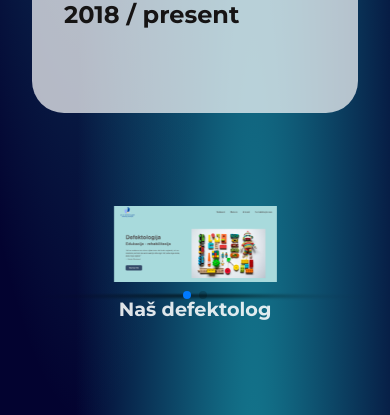
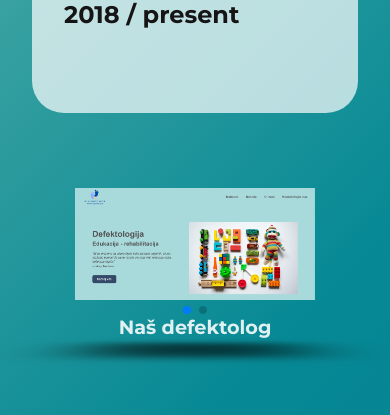
Before and after one commit to MMRedFloyd/mirza-mujkic, a React (Vite) app: page / in a window 390 px wide. Shown: the part 3993-4408 px from the top of the page. Built offline with nearby package versions, Linux system fonts and the light colour scheme.

Commit message:
small changes

```diff
--- a/package.json
+++ b/package.json
@@ -12,11 +12,11 @@
   "dependencies": {
     "framer-motion": "^10.16.4",
     "hamburger-react": "^2.5.0",
+    "particles.js": "^2.0.0",
     "react": "^18.2.0",
     "react-dom": "^18.2.0",
     "react-scroll-into-view": "^2.0.2",
     "swiper": "^10.3.1"
-
   },
   "devDependencies": {
     "@types/react": "^18.2.15",
--- a/src/Components/NavigationBar.module.css
+++ b/src/Components/NavigationBar.module.css
@@ -59,15 +59,19 @@
   }
 
   .ullistMobile {
-    background: linear-gradient(
+    /* background: linear-gradient(
       315deg,
       rgba(4, 46, 82, 0.7) 24%,
       rgba(32, 67, 205, 1) 36%,
       rgba(11, 33, 113, 0.3) 47%,
       rgba(21, 54, 181, 1) 60%,
       rgba(3, 42, 75, 1) 87%
-    );
-    backdrop-filter: blur(10px);
+    ); */
+
+    background: linear-gradient(135deg, #0f4881, #50aca6, #068995);
+    background-size: 200% 200%;
+
+    animation: gradientAnimation 10s ease infinite;
 
     position: absolute;
     top: 0;
@@ -90,6 +94,18 @@
     pointer-events: none;
   }
 
+  @keyframes gradientAnimation {
+    0% {
+      background-position: 0% 50%;
+    }
+    50% {
+      background-position: 100% 50%;
+    }
+    100% {
+      background-position: 0% 50%;
+    }
+  }
+
   .active {
     pointer-events: auto;
     visibility: visible;
--- a/src/index.css
+++ b/src/index.css
@@ -9,6 +9,35 @@ body {
   overflow-x: hidden;
   padding: 0 2rem 2rem 2rem;
   position: relative;
+
+  background: linear-gradient(
+    135deg,
+    #0f4881 0%,
+    #0f4881 40%,
+    #50aca6 45%,
+    #50aca6 46%,
+    #068995 50%,
+    #50aca6 55%,
+    #50aca6 56%,
+    #068995 60%,
+    #0f4881 75%
+  );
+
+  /* background: linear-gradient(135deg, #264a7cc7, #098490, #034643, #10655a); */
+  background-size: 400% 400%; /* For smooth animation */
+  animation: gradientAnimation 50s ease infinite;
+}
+
+@keyframes gradientAnimation {
+  0% {
+    background-position: 0% 50%;
+  }
+  50% {
+    background-position: 100% 50%;
+  }
+  100% {
+    background-position: 0% 50%;
+  }
 }
 
 .swiper-slide {
@@ -25,14 +54,14 @@ body {
 
   color: rgba(255, 255, 255, 0.87);
 
-  background-color: hsla(240, 90%, 10%, 1);
+  /* background-color: hsla(240, 90%, 10%, 1);
   background-image: radial-gradient(
       at 97% 4%,
       hsla(220, 81%, 62%, 1) 0px,
       transparent 50%
     ),
     radial-gradient(at 22% 42%, hsla(188, 66%, 40%, 1) 0px, transparent 50%),
-    radial-gradient(at 65% 90%, hsla(190, 76%, 33%, 1) 0px, transparent 50%);
+    radial-gradient(at 65% 90%, hsla(190, 76%, 33%, 1) 0px, transparent 50%); */
 
   font-synthesis: none;
   text-rendering: optimizeLegibility;
@@ -61,28 +90,32 @@ body {
 
 @media (max-width: 58em) {
   .swiper-pagination-bullets.swiper-pagination-horizontal {
-    bottom: 100px;
+    bottom: 83px;
   }
 
   .swiper-cube .swiper-cube-shadow {
-    bottom: 115px;
+    bottom: 24px;
   }
 }
 
 @media (max-width: 56em) {
   .swiper-pagination-bullets.swiper-pagination-horizontal {
-    bottom: 100px;
+    bottom: 85px;
   }
 
   .swiper-cube .swiper-cube-shadow {
-    bottom: 115px;
+    bottom: 35px;
   }
 }
 
 @media (max-width: 26em) {
+  body {
+    animation: gradientAnimation 20s ease infinite;
+  }
+
   .swiper {
     height: 15rem;
-    margin-bottom: 2rem;
+    width: 15rem;
   }
 
   .swiper-slide {
@@ -90,10 +123,20 @@ body {
   }
 
   .swiper-pagination-bullets.swiper-pagination-horizontal {
-    bottom: 79px;
+    bottom: 64px;
   }
 
   .swiper-cube .swiper-cube-shadow {
-    bottom: 107px;
+    bottom: 47px;
   }
 }
+
+@media (max-width: 23em) {
+  .swiper-pagination-bullets.swiper-pagination-horizontal {
+    bottom: 64px;
+  }
+
+  .swiper-cube .swiper-cube-shadow {
+    bottom: 46px;
+  }
+}
```
Also changed, not shown: 1 other file (tests, documents, lock files or other folders).
